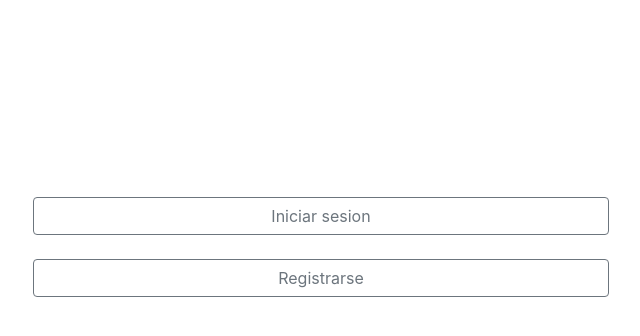
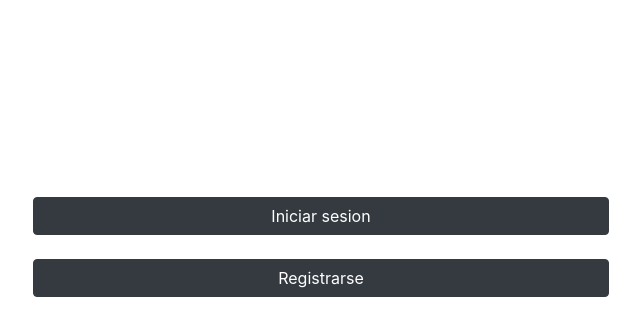
Before and after one commit to jagolu/fp_symf, a Symfony app: template mainPage/templates/login/welcomePage.html.twig in a window 1280 px wide. Shown: the top 336 px of the page, without its empty margins (319-959 px from the left). Run offline with Twig, Linux system fonts and the light colour scheme; the template is opened without the code that fills it, so the values that code supplies are empty; some libraries are stand-ins or nearby versions.

Commit message:
welcomePage's layout almost complete

```diff
--- a/mainPage/public/css/welcomePage.css
+++ b/mainPage/public/css/welcomePage.css
@@ -17,3 +17,10 @@ body{
     display:none;
     visibility: hidden;
 }
+input::placeholder{
+    color: white;
+}
+input:-webkit-autofill {
+    -webkit-box-shadow: 0 0 0px 1000px #343a40 inset !important;
+    -webkit-text-fill-color: white !important;
+}
--- a/mainPage/templates/login/welcomePage.html.twig
+++ b/mainPage/templates/login/welcomePage.html.twig
@@ -3,41 +3,44 @@
 {% block body %}
     <center id="buttons">
         </br>
-        <button id="loginButton" class="col-md-6 btn btn-outline-secondary">Iniciar sesion</button>
+        <button id="loginButton" class="col-md-6 btn btn-dark">Iniciar sesion</button>
         </br></br>
-        <button id="checkInButton" class="col-md-6 btn btn-outline-secondary">Registrarse</button>
+        <button id="checkInButton" class="col-md-6 btn btn-dark">Registrarse</button>
     </center>
     <center id="loginDiv">
         <form action="{{ path('login_check') }}" method="post" onsubmit="return validateLogIn()">
-            <input id="logInEmail" type="text" name="email" class="col-md-6 btn btn-outline-secondary" placeholder="Email" maxlength="50">
+            <input id="logInEmail" type="text" name="email" class="col-md-6 btn btn-dark" placeholder="Email" maxlength="50" autocomplete="off">
             </br></br>
-            <input id="logInPassword" type="password" name="password" class="col-md-6 btn btn-outline-secondary" placeholder="Contraseña" maxlength="20">
+            <input id="logInPassword" type="password" name="password" class="col-md-6 btn btn-dark" placeholder="Contraseña" maxlength="20" autocomplete="off">
             </br></br>
-            <input type="submit" class="col-md-6 btn btn-outline-secondary" value="Entrar">
+            <div id="behindSubmit" class="col-md-6  btn-group" data-toggle="buttons">
+                <button type="button" id="logInDivBack" class="col-md-6  btn btn-secondary">Atras</button>
+                <button type="submit" class="col-md-6  btn btn-success">Entrar</button>
+            </div>
         </form>
     </center>
     <center id="checkInDiv">
         <form action="{{ path('checkBeforeRoom',{'where': 'existingRoom'}) }}" method="post" id="checkInForm" onsubmit="return validateCheckIn()">
-            <input id="checkInEmail" type="text" name="email" class="col-md-6 btn btn-outline-secondary" placeholder="Email" maxlength="50">
+            <input id="checkInEmail" type="text" name="email" class="col-md-6 btn btn-dark" placeholder="Email" maxlength="50" autocomplete="off">
             </br></br>
-            <input id="checkInNickname" type="text" name="nickname" class="col-md-6 btn btn-outline-secondary" placeholder="Nombre de usuario" maxlength="20">
+            <input id="checkInNickname" type="text" name="nickname" class="col-md-6 btn btn-dark" placeholder="Nombre de usuario" maxlength="20" autocomplete="off">
             </br></br>
-            <input id="checkInPassword" type="password" name="password" class="col-md-6 btn btn-outline-secondary" placeholder="Contraseña" maxlength="20">
+            <input id="checkInPassword" type="password" name="password" class="col-md-6 btn btn-dark" placeholder="Contraseña" maxlength="20" autocomplete="off">
             </br></br>
-            <input id="checkInRepeatPassword" type="password" name="repeatPassword" class="col-md-6 btn btn-outline-secondary" placeholder="Repite la contraseña" maxlength="20">
+            <input id="checkInRepeatPassword" type="password" name="repeatPassword" class="col-md-6 btn btn-dark" placeholder="Repite la contraseña" maxlength="20" autocomplete="off">
             </br></br>
            <div id="radioButtonRoom" class="col-md-6  btn-group btn-group-toggle" data-toggle="buttons">
-                <label  id="radioButtonRoomExistingRoom" name="room" class="col-md-6  btn btn-outline-secondary active">
+                <label  id="radioButtonRoomExistingRoom" name="room" class="col-md-6  btn btn-dark active">
                     <input type="radio" name="room" autocomplete="off" checked>Sala existente
                 </label>
-                <label id="radioButtonRoomNewRoom" name="room" class="col-md-6  btn btn-outline-secondary">
+                <label id="radioButtonRoomNewRoom" name="room" class="col-md-6  btn btn-dark">
                     <input type="radio" name="room" autocomplete="off">Nueva sala
                 </label>
             </div>
             </br></br>
             <div id="behindSubmit" class="col-md-6  btn-group" data-toggle="buttons">
-                <button class="col-md-6  btn btn-outline-secondary">Atras</button>
-                <button type="submit" class="col-md-6  btn btn-outline-secondary">Registrarse</button>
+                <button type="button" id="checkInDivBack" class="col-md-6  btn btn-secondary">Atras</button>
+                <button type="submit" class="col-md-6  btn btn-success" onSubmit("validateCheckIn()")>Registrarse</button>
             </div>
         </form>
     </center>
@@ -47,7 +50,7 @@
     {{ parent() }}
        <script>
         $(document).ready(function(){
-            //Mostrar formLogin
+            //Show formLogin
             $("#loginButton").click(function(){
                 document.getElementById("buttons").style.visibility = "hidden";
                 document.getElementById("buttons").style.display= "none";
@@ -60,7 +63,7 @@
                     document.getElementById("loginDiv").style.display = "block";
                 }, 450);
             });
-            //Mostrar formCheckIn
+            //Show formCheckIn
             $("#checkInButton").click(function(){
                 document.getElementById("buttons").style.visibility = "hidden";
                 document.getElementById("buttons").style.display = "none";
@@ -73,53 +76,93 @@
                     document.getElementById("checkInDiv").style.display = "block";
                 }, 450);
             });
+            //Come back buttons
+            $("#logInDivBack").click(function(){
+                document.getElementById("loginDiv").style.visibility = "hidden";
+                document.getElementById("loginDiv").style.display= "none";
+                setTimeout(function(){
+                    $("#loginDiv").fadeOut();
+                },0);
+                setTimeout(function(){
+                    $("#buttons").fadeIn(400);
+                    document.getElementById("buttons").style.visibility = "visible";
+                    document.getElementById("buttons").style.display = "block";
+                }, 450);
+                document.getElementById("logInEmail").value="";
+                document.getElementById("logInPassword").value="";
+            });
+            $("#checkInDivBack").click(function(){
+                document.getElementById("checkInDiv").style.visibility = "hidden";
+                document.getElementById("checkInDiv").style.display= "none";
+                setTimeout(function(){
+                    $("#checkInDiv").fadeOut();
+                },0);
+                setTimeout(function(){
+                    $("#buttons").fadeIn(400);
+                    document.getElementById("buttons").style.visibility = "visible";
+                    document.getElementById("buttons").style.display = "block";
+                }, 450);
+                document.getElementById("checkInEmail").value="";
+                document.getElementById("checkInNickname").value="";
+                document.getElementById("checkInPassword").value="";
+                document.getElementById("checkInRepeatPassword").value="";
+                document.getElementById("radioButtonRoomExistingRoom").className ="col-md-6  btn btn-dark";
+                document.getElementById("radioButtonRoomNewRoom").className ="col-md-6  btn btn-dark active";
+                document.getElementById("checkInForm").action="{{ path('checkBeforeRoom',{'where': 'newRoom'}) }}";
+            });
+            //RadioButton choose room
             $('#radioButtonRoomNewRoom').click(function(){
-                document.getElementById("radioButtonRoomExistingRoom").className ="col-md-6  btn btn-outline-secondary";
-                document.getElementById("radioButtonRoomNewRoom").className ="col-md-6  btn btn-outline-secondary active";
+                document.getElementById("radioButtonRoomExistingRoom").className ="col-md-6  btn btn-dark";
+                document.getElementById("radioButtonRoomNewRoom").className ="col-md-6  btn btn-dark active";
                 document.getElementById("checkInForm").action="{{ path('checkBeforeRoom',{'where': 'newRoom'}) }}";
             });
             $('#radioButtonRoomExistingRoom').click(function(){
-                document.getElementById("radioButtonRoomNewRoom").className ="col-md-6  btn btn-outline-secondary";
-                document.getElementById("radioButtonRoomExistingRoom").className ="col-md-6  btn btn-outline-secondary active";
+                document.getElementById("radioButtonRoomNewRoom").className ="col-md-6  btn btn-dark";
+                document.getElementById("radioButtonRoomExistingRoom").className ="col-md-6  btn btn-dark active";
                 document.getElementById("checkInForm").action="{{ path('checkBeforeRoom',{'where': 'existingRoom'}) }}";
             });
         });
+        //Validate checkIn inputs
         function validateCheckIn(){
             ready = true;
             if(notRightEmail("checkInEmail") || (document.getElementById("checkInEmail").value.length<5 || document.getElementById("checkInEmail").value.length>50)){
-                itsWrong('checkInEmail', 'No es un email correcto');
+                itsWrong('checkInEmail', 'Email incorrecto');
                 ready=false;
             }
             else{
                 itsWell("checkInEmail");
             }
             if(document.getElementById('checkInNickname').value.length<3 || document.getElementById('checkInNickname').value.length>20){
-                itsWrong('checkInNickname', 'No es un nombre de usuario correcto');
+                itsWrong('checkInNickname', 'Nombre de usuario incorrecto');
                 ready=false;
             }
             else{
                 itsWell("checkInNickname");
             }
             if(notRightPassword('checkInPassword') || (document.getElementById('checkInPassword').value.length<8 || document.getElementById('checkInPassword').value.length>20)){
-                itsWrong('checkInPassword', 'La contraseña debe tener minimo 8 caracteres');
+                itsWrong('checkInPassword', '8 o mas caracteres para la contraseña');
                 ready=false;
             }
             else{
                 itsWell("checkInPassword");
             }
+            if(distinctPassword()){
+                itsWrong('checkInPassword', 'Las contraseñas no coinciden');
+            }
             return ready;
         }
+        //Validate logIn inputs
         function validateLogIn(){
             ready = true;
             if(notRightEmail("logInEmail") || (document.getElementById("logInEmail").value.length<5 || document.getElementById("logInEmail").value.length>50)){
-                itsWrong('logInEmail', 'No es un email correcto');
+                itsWrong('logInEmail', 'Email incorrecto');
                 ready=false;
             }
             else{
                 itsWell("logInEmail");
             }
             if(notRightPassword('logInPassword') || (document.getElementById('logInPassword').value.length<8 && document.getElementById('logInPassword').value.length>20)){
-                itsWrong('logInPassword', 'No es una contraseña correcta');
+                itsWrong('logInPassword', 'Contraseña incorrecta');
                 ready=false;
             }
             else{
@@ -146,9 +189,10 @@
             document.getElementById(id).style.backgroundColor="#8B0000";
             document.getElementById(id).value="";
             document.getElementById(id).placeholder=message;
+            document.getElementById("checkInRepeatPassword").value="";
         }
         function itsWell(id){
-            document.getElementById(id).style.className="col-md-6 btn btn-outline-secondary";
+            document.getElementById(id).style.backgroundColor="#343a40";
         }
         function distinctPassword(){
             pass1 = document.getElementById('checkInPassword').value;
```
